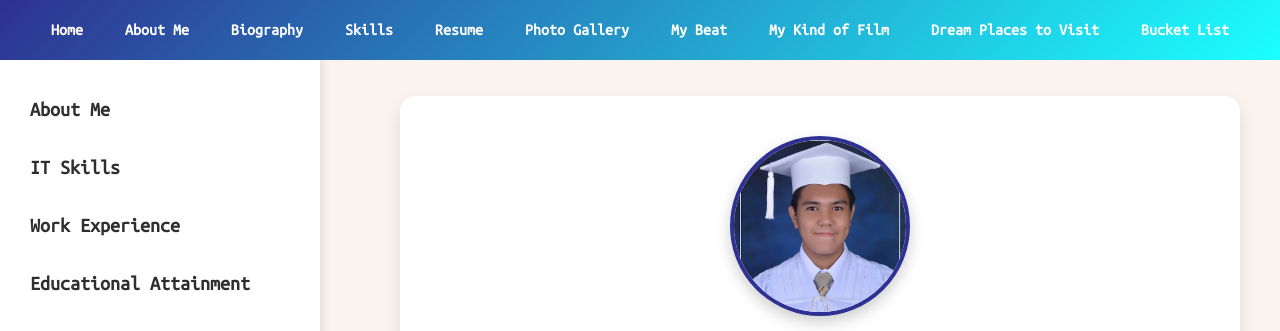
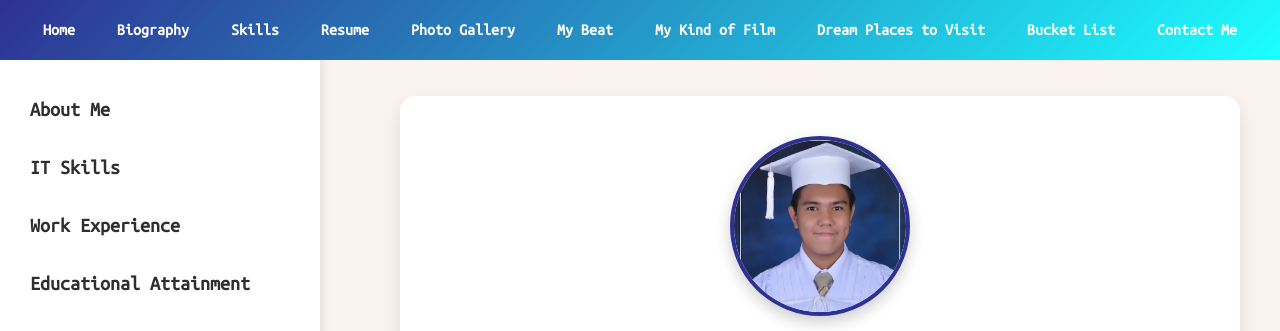
Before and after one commit to Je-sp/jesshub, a plain HTML site: page resumePage.html in a window 1280 px wide. Shown: the top 331 px of the page. Drawn offline with nearby package versions, Linux system fonts and the light colour scheme; a web font is replaced by a local one.

Commit message:
ewan ano yan

```diff
--- a/resumePage.html
+++ b/resumePage.html
@@ -15,7 +15,6 @@
 <header>
     <div class="topnav">
         <a href="index.html">Home</a>
-        <a href="aboutMe.html">About Me</a>
         <a href="bioPage.html">Biography</a>
         <a href="skillPage.html">Skills</a>
         <a href="resumePage.html">Resume</a>
@@ -24,6 +23,7 @@
         <a href="myKindOfFilm.html">My Kind of Film</a>
         <a href="dreamPlacesToVisit.html">Dream Places to Visit</a>
         <a href="bucketList.html">Bucket List</a>
+        <a href="contacts.html">Contact Me</a>
     </div>
 </header>
 
```
Also changed, not shown: contacts.html (+2 -2 lines).
